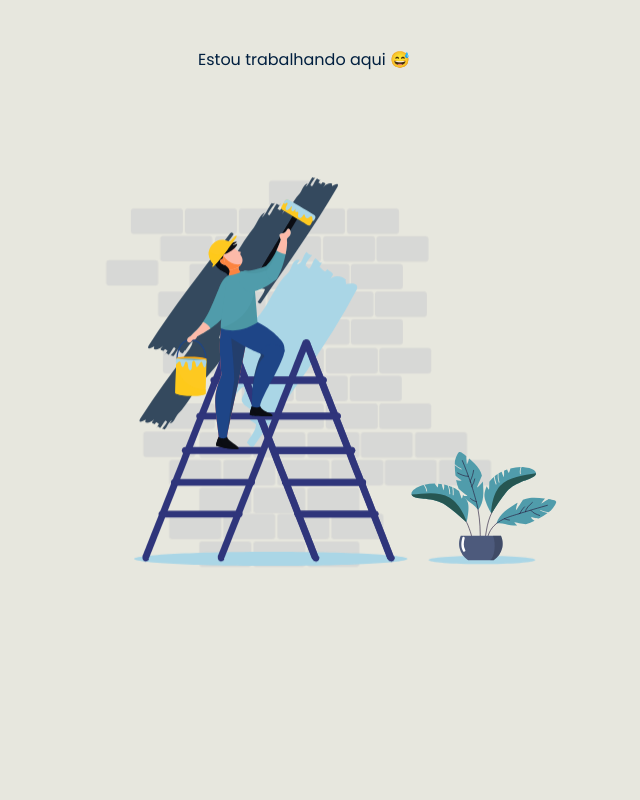
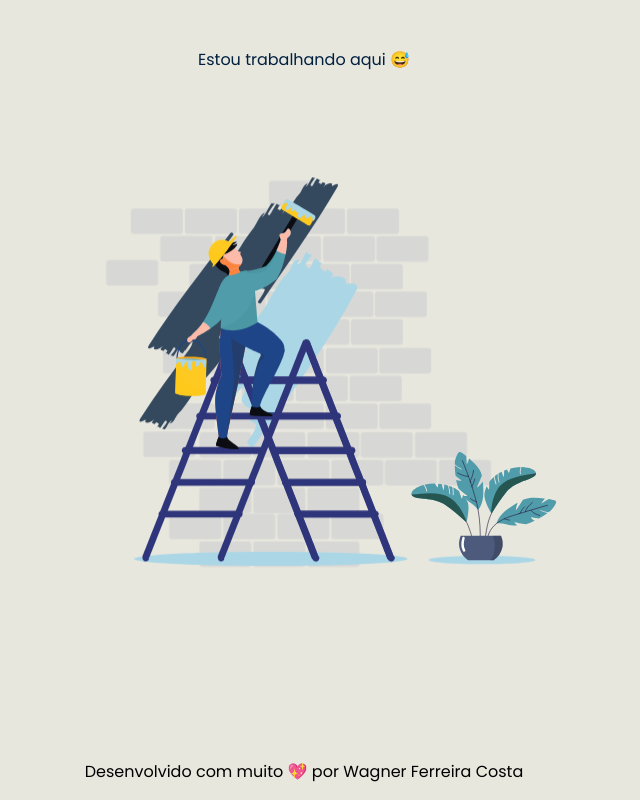
Before and after one commit to WagaoFC/devWagao, a React (Vite) app: page / in a window 1280 px wide. Shown: the part 3225-4025 px from the top of the page, without its empty margins (336-976 px from the left). Before the commit the page ends 3984 px from the top, so only its background shows below. Built offline with nearby package versions, Linux system fonts and the light colour scheme.

Commit message:
adicionando footer

```diff
--- a/src/components/Main/index.tsx
+++ b/src/components/Main/index.tsx
@@ -71,6 +71,9 @@ export function Main() {
                         width={600}
                     />
                 </section>
+                <footer>
+                    <p>Desenvolvido com muito 💖 por Wagner Ferreira Costa</p>
+                </footer>
             </Section>
         </>
     )
--- a/src/components/Main/styled.ts
+++ b/src/components/Main/styled.ts
@@ -85,4 +85,10 @@ export const Section = styled.section`
         align-items: center;
         width: 65vh;
     }
+
+    footer {
+        display: flex;
+        justify-content: center;
+        margin-bottom: 1rem;
+    }
 `
```
